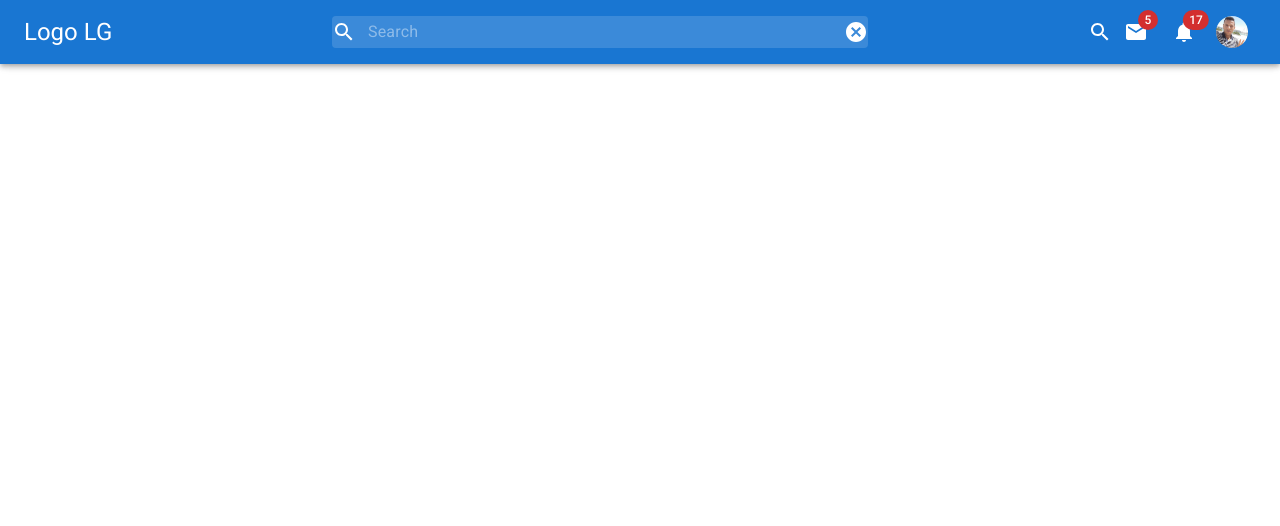
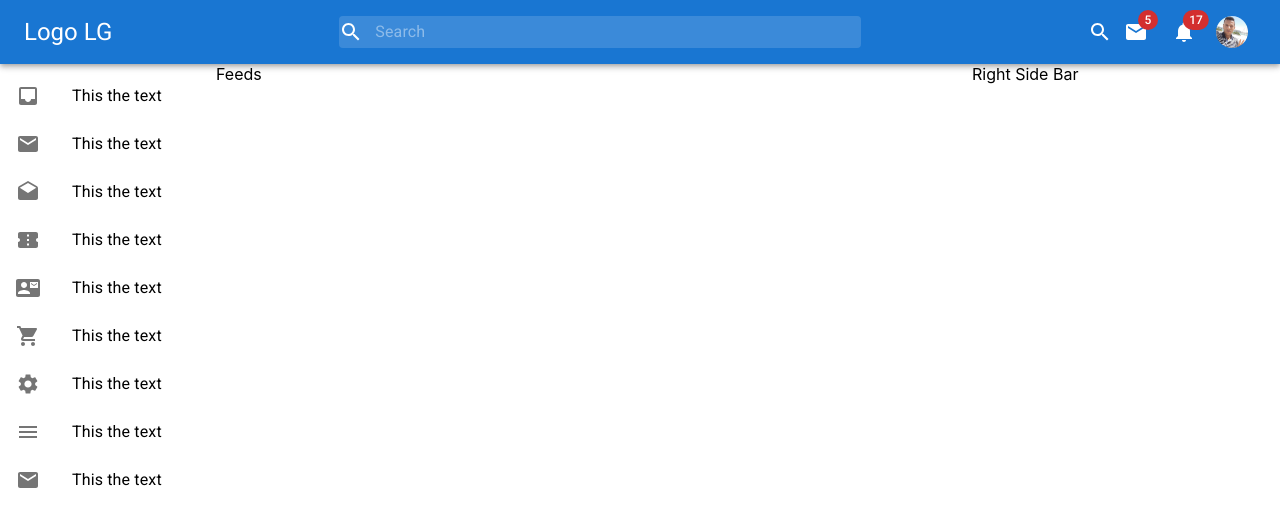
Before and after one commit to zakariaazaraf/learn-material-ui, a React (Create React App) app: page / in a window 1280 px wide. Shown: the top 526 px of the page. Built offline with nearby package versions, Linux system fonts and the light colour scheme.

Commit message:
Added the left side bar content, to style it later

```diff
--- a/src/App.js
+++ b/src/App.js
@@ -1,12 +1,27 @@
-import { Button } from '@mui/material'
 import { makeStyles } from '@mui/styles'
-import  SendIcon  from '@mui/icons-material/Send'
 import Navbar from './components/Navbar'
+import { Grid } from '@mui/material';
+import LeftSideBar from './components/LeftSideBar'
+import Feeds from './components/Feeds'
+import RightSideBar from './components/RightSideBar'
+
 
 // The theme is imported in the index page and rappered inside
 const useStyles = makeStyles((theme)=> ({
   button: {
     ...theme.btn
+  },
+
+  container: {
+    // margin: 0
+  },
+
+  feed: {
+    // padding: theme.spacing(2)
+  },
+
+  LeftSideBar:{
+      // paddingTop: '0px !important'
   }
 }))
 
@@ -16,6 +31,21 @@ const App = () => {
   return (
     <div className="App">
         <Navbar />
+        <Grid container spacing={2} className={classes.container}>
+          <Grid item xs={2} md={2} className={classes.LeftSideBar}>
+            <LeftSideBar />
+          </Grid>
+
+          <Grid item xs={10} md={7} className={classes.feed}>
+            <Feeds />
+          </Grid>
+
+          <Grid item xs={0} md={3}>
+            <RightSideBar />
+          </Grid>
+
+        </Grid>
+
     </div>
   );
 }
--- a/src/components/Feeds.js
+++ b/src/components/Feeds.js
@@ -1,7 +1,14 @@
 import React from 'react';
+import { makeStyles } from '@mui/styles'
+
+const useStyles = makeStyles((theme) => ({
+
+}))
 
 const Feeds = () => {
-  return <div></div>;
+  const classes = useStyles()
+
+  return <div>Feeds</div>;
 };
 
 export default Feeds;
--- a/src/components/LeftSideBar.js
+++ b/src/components/LeftSideBar.js
@@ -1,7 +1,93 @@
 import React from 'react';
+import { makeStyles } from '@mui/styles'
+import { List, ListItem, ListItemIcon, ListItemText } from '@mui/material';
+import {
+  Inbox, Email, Drafts,
+   ConfirmationNumber, ContactMail,
+    ShoppingCart, Settings,
+    Menu, Markunread
+} from '@material-ui/icons';
+
+
+
+
+const useStyles = makeStyles((theme) => ({
+  list: {
+    // backgroundColor: 'blue',
+    // color: '#FFF'
+  }
+}))
 
 function LeftSideBar() {
-  return <div></div>;
+    const classes = useStyles()
+
+  return <>
+  <List className={classes.list}>
+      <ListItem button>
+        <ListItemIcon>
+          <Inbox />
+        </ListItemIcon>
+        <ListItemText primary='This the text' />
+      </ListItem>
+
+      <ListItem button>
+        <ListItemIcon>
+          <Email />
+        </ListItemIcon>
+        <ListItemText primary='This the text' />
+      </ListItem>
+
+
+      <ListItem button>
+        <ListItemIcon>
+          <Drafts />
+        </ListItemIcon>
+        <ListItemText primary='This the text' />
+      </ListItem>
+
+      <ListItem button>
+        <ListItemIcon>
+          <ConfirmationNumber />
+        </ListItemIcon>
+        <ListItemText primary='This the text' />
+      </ListItem>
+
+      <ListItem button>
+        <ListItemIcon>
+          <ContactMail />
+        </ListItemIcon>
+        <ListItemText primary='This the text' />
+      </ListItem>
+
+      <ListItem button>
+        <ListItemIcon>
+          <ShoppingCart />
+        </ListItemIcon>
+        <ListItemText primary='This the text' />
+      </ListItem>
+
+      <ListItem button>
+        <ListItemIcon>
+          <Settings />
+        </ListItemIcon>
+        <ListItemText primary='This the text' />
+      </ListItem>
+
+      <ListItem button>
+        <ListItemIcon>
+          <Menu />
+        </ListItemIcon>
+        <ListItemText primary='This the text' />
+      </ListItem>
+
+      <ListItem button>
+        <ListItemIcon>
+          <Markunread />
+        </ListItemIcon>
+        <ListItemText primary='This the text' />
+      </ListItem>
+  </List>
+  </>;
 }
 
 export default LeftSideBar;
--- a/src/components/Navbar.js
+++ b/src/components/Navbar.js
@@ -3,7 +3,6 @@ import { makeStyles } from '@mui/styles'
 import { AppBar, InputBase, Toolbar, Typography, alpha, IconButton } from '@mui/material';
 import { Search } from '@material-ui/icons';
 import Badge from '@mui/material/Badge';
-import AccountCircle from '@material-ui/icons/AccountCircle';
 import MailIcon from '@material-ui/icons/Mail';
 import NotificationsIcon from '@material-ui/icons/Notifications';
 import { Avatar } from '@mui/material';
@@ -11,6 +10,11 @@ import { Cancel } from '@mui/icons-material';
 
 
 const useStyles = makeStyles((theme) => ({
+
+  header:{
+    position: 'static',
+    // marginBottom: theme.spacing(3)
+  },
 
   toolbar: {
     dispaly: 'flex',
@@ -77,6 +81,12 @@ const useStyles = makeStyles((theme) => ({
     [theme.breakpoints.up('sm')]: {
       display: "none"
     }
+  },
+
+  cancel:{
+    [theme.breakpoints.up('sm')]: {
+      display: 'none !important'
+    }
   }
 }))
 
@@ -89,7 +99,7 @@ const Navbar = () => {
   //     searchSmIcon.style.display = open ? 'none' : 'inline-block'
   // }, [open])
 
-  return <AppBar>
+  return <AppBar className={classes.header}>
             <Toolbar className={classes.toolbar}>
               <Typography variant='h5' component='a' className={classes.logoLG}>Logo LG</Typography>
               <Typography variant='h6' component='a' className={classes.logoSM}>Logo SM</Typography>
--- a/src/components/RightSideBar.js
+++ b/src/components/RightSideBar.js
@@ -1,7 +1,15 @@
 import React from 'react';
+import { makeStyles } from '@mui/styles'
+
+
+const useStyles = makeStyles((theme) => ({
+
+}))
 
 const RightSideBar = () => {
-  return <div></div>;
+      const classes = useStyles()
+
+  return <div>Right Side Bar</div>;
 };
 
 export default RightSideBar;
```
